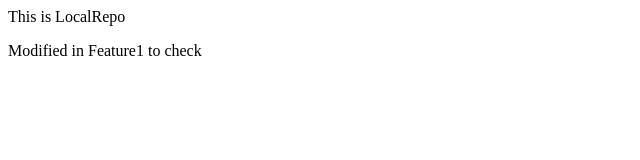
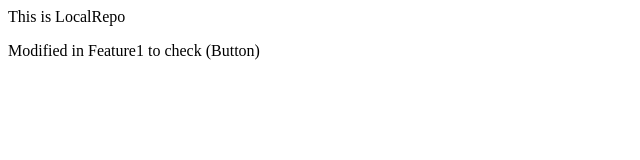
Before and after one commit to Deepak-9988/localRepo, a plain HTML site: page index.html in a window 1280 px wide. Shown: the full height of the page, 0-640 px from the left. Drawn offline with Linux system fonts and the light colour scheme.

Commit message:
Addd button word

```diff
--- a/index.html
+++ b/index.html
@@ -2,5 +2,5 @@
     This is LocalRepo
 </p>
 <p>
-    Modified in Feature1 to check
+    Modified in Feature1 to check (Button)
 </p>
```
